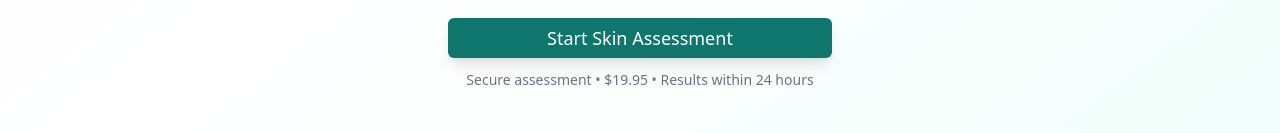
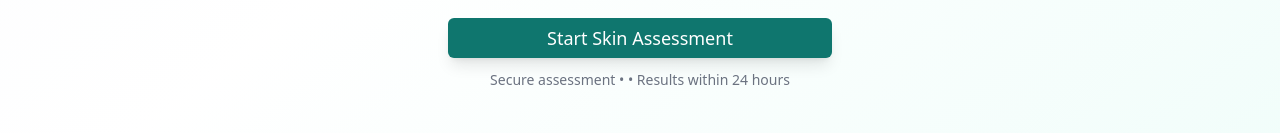
Before and after one commit to TuberDAO/Skinwise, a Next.js app: page / in a window 1280 px wide. Shown: the part 819-952 px from the top of the page. Built offline with nearby package versions, Linux system fonts and the light colour scheme; no server answers.

Commit message:
Remove price display from hero section

```diff
--- a/app/page.tsx
+++ b/app/page.tsx
@@ -209,7 +209,7 @@ export default function LandingPage() {
                 </Button>
               </Link>
               <p className="text-xs sm:text-sm text-gray-500 px-2">
-                Secure assessment • {getBasePrice()} • Results within 24 hours
+                Secure assessment • • Results within 24 hours
               </p>
             </div>
 
```
